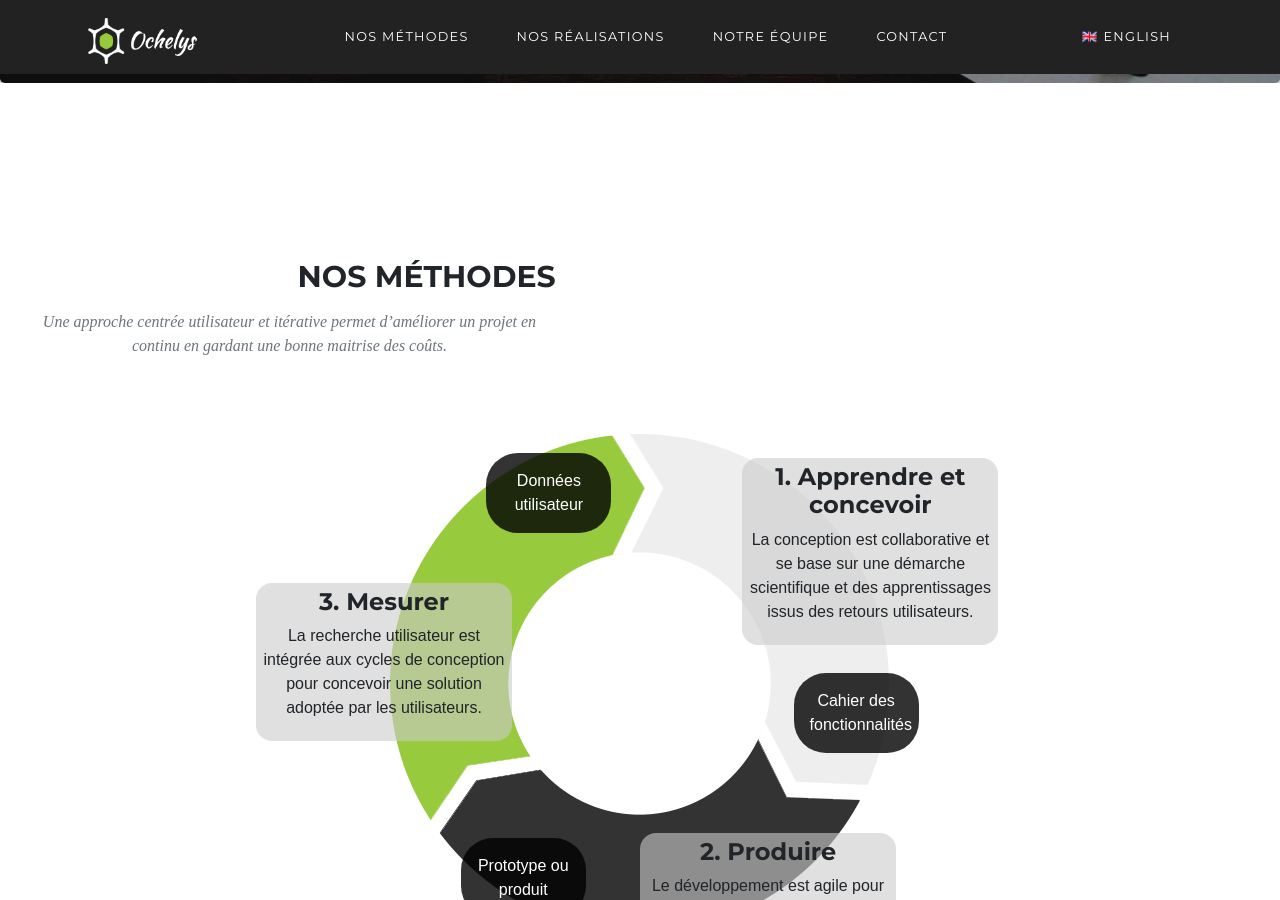
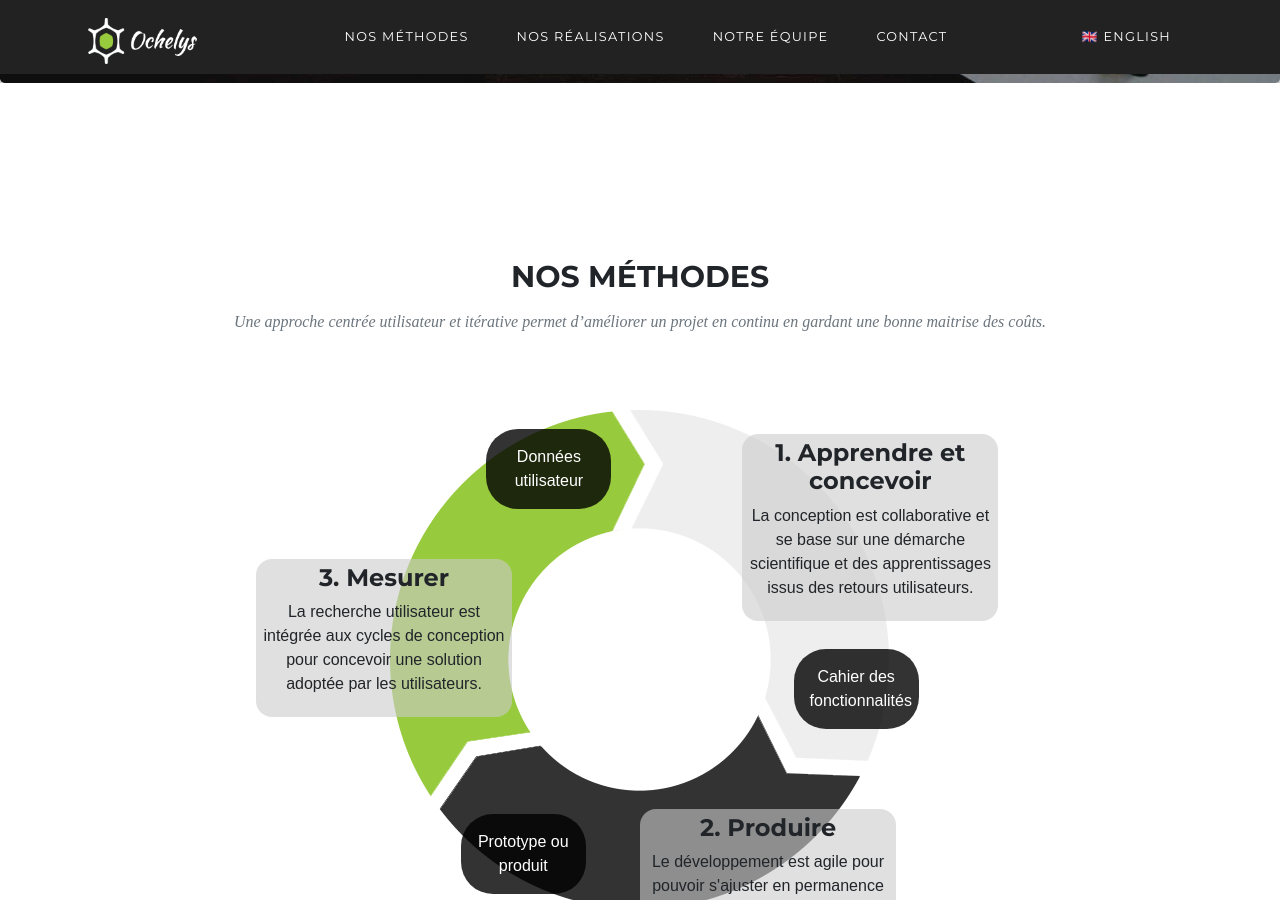
Before and after one commit to Ochelys/ochelys.github.io, a Jekyll site: the page built from index.md, in a window 1280 px wide and 900 px high, scrolled down 752 px. Built offline with Jekyll 4.4.1, drawn with Linux system fonts in a browser that asks for light colours; nearby versions of some CDN libraries; some web fonts are replaced.

Commit message:
Replace col-BP-offset-X with offset-BP-X

```diff
--- a/_layouts/home.en.html
+++ b/_layouts/home.en.html
@@ -16,9 +16,9 @@ layout: default.en
 <section id="methodology">
   <div class="container-fluid">
     <div class="row">
-      <div class="col-md-8 col-md-offset-2 text-center">
+      <div class="col-md-8 offset-md-2 text-center">
         <h2 class="section-heading">Methodology</h2>
-        <p class="section-subheading text-muted col-sm-8 col-sm-offset-2">Iterating using a user-centered approach helps improving project quality over time while keeping costs down.</p>
+        <p class="section-subheading text-muted offset-sm-8 col-sm-2">Iterating using a user-centered approach helps improving project quality over time while keeping costs down.</p>
       </div>
     </div>
     <div id="iteration" class="row text-center">
@@ -373,7 +373,7 @@ layout: default.en
       </div>
     </div>
     <div class="row">
-      <div class="col-xs-6 col-sm-2 col-sm-offset-2">
+      <div class="col-xs-6 offset-sm-2 col-sm-2">
         <a href="http://lyon.clubagilerhonealpes.org/" class="thumbnail">
           <img src="{{ site.baseurl }}/images/partenaires/cara-lyon.png" alt="Club Agile Rhône-Alpes">
         </a>
--- a/_layouts/home.html
+++ b/_layouts/home.html
@@ -16,9 +16,9 @@ layout: default
 <section id="nos-methodes">
   <div class="container-fluid">
     <div class="row">
-      <div class="col-md-8 col-md-offset-2 text-center">
+      <div class="col-md-8 offset-md-2 text-center">
         <h2 class="section-heading">Nos méthodes</h2>
-        <p class="section-subheading text-muted col-sm-8 col-sm-offset-2">Une approche centrée utilisateur et itérative permet d’améliorer un projet en continu en gardant une bonne maitrise des coûts.</p>
+        <p class="section-subheading text-muted">Une approche centrée utilisateur et itérative permet d’améliorer un projet en continu en gardant une bonne maitrise des coûts.</p>
       </div>
     </div>
     <div id="iteration" class="row text-center">
@@ -61,7 +61,7 @@ layout: default
         <p>Depuis 2014, nous avons accompagné une vingtaine de startups, entreprises et associations dans la conception et le lancement de leurs services.</p>
       </div>
       {% for project in site.realisations %}
-      <div class="col-xs-12 col-md-6">
+      <div class="col-xs-12 offset-md-6">
         <div class="media well">
           <div class="media-left">
             <h2 class="media-heading">
@@ -138,7 +138,7 @@ layout: default
           <li><a href="https://www.linkedin.com/in/jeremystyczen/" title="Jérémy sur LinkedIn"><i class="fa fa-linkedin"></i><span class="sr-only">Jérémy sur LinkedIn</span></a></li>
         </ul>
       </div>
-      <div class="col-sm-6 col-sm-offset-3 team-member">
+      <div class="col-sm-6 col-sm-3 team-member">
         <img src="{{ site.url }}/images/giraffe.jpg" alt="Giraffe" class="img-responsive img-circle">
         <h3 class="h4">Et vous&nbsp;?</h3>
         <p class="bio">Vous aimez le code expressif et la qualité logicielle, livrer des fonctionnalités priorisées, découvrir de nouvelles <span lang="en">stacks</span> techniques&nbsp;? C'est notre quotidien.
@@ -180,7 +180,7 @@ layout: default
       </div>
     </div>
     <div class="row">
-      <div class="col-xs-6 col-sm-2 col-sm-offset-2">
+      <div class="col-xs-6 offset-sm-2 col-sm-2">
         <a href="http://lyon.clubagilerhonealpes.org/" class="thumbnail">
           <img src="{{ site.baseurl }}/images/partenaires/cara-lyon.png" alt="Club Agile Rhône-Alpes">
         </a>
```
